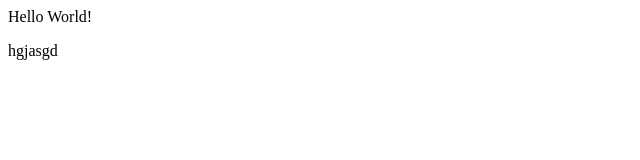
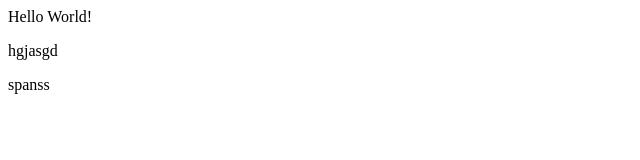
Before and after one commit to simbol-may/test01, a plain HTML site: page index.html in a window 1280 px wide. Shown: the full height of the page, 0-640 px from the left. Drawn offline with Linux system fonts and the light colour scheme.

Commit message:
再次修改index.html

```diff
--- a/index.html
+++ b/index.html
@@ -8,5 +8,6 @@
 <body>
     <head>Hello World!</head>
     <p>hgjasgd</p>
+    <span>spanss</span>
 </body>
 </html>
```
